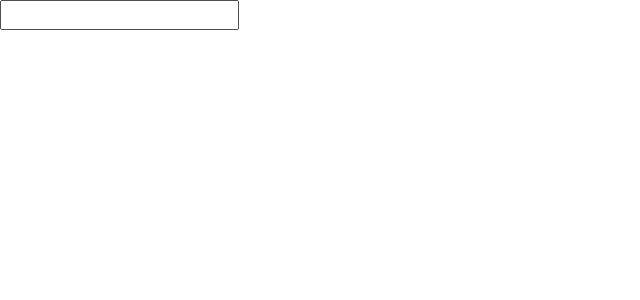
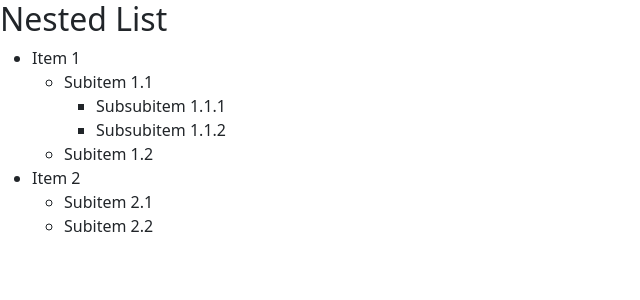
Before and after one commit to Sai2909/reactjs_machine_coding_2025, a React (Create React App) app: page / in a window 1280 px wide. Shown: the top 300 px of the page, without its empty margins (0-640 px from the left). Built offline with nearby package versions, Linux system fonts and the light colour scheme.

Commit message:
dynamic_listing

```diff
--- a/src/App.js
+++ b/src/App.js
@@ -1,10 +1,10 @@
 
-import ControlledInput from "./controlledInput/ControlledInput";
+import Rendering from "./dynamic_nested_listing/Rendering";
 
 function App() {
   return (
     <div className="App" >
-      < ControlledInput />
+      < Rendering />
     </div>
   );
 }
--- /dev/null
+++ b/src/dynamic_nested_listing/Rendering.js
@@ -0,0 +1,48 @@
+import React from 'react'
+
+const data = [
+    {
+        name: "Item 1",
+        children: [
+            {
+                name: "Subitem 1.1",
+                children: [
+                    { name: "Subsubitem 1.1.1", children: [] },
+                    { name: "Subsubitem 1.1.2", children: [] },
+                ],
+            },
+            { name: "Subitem 1.2", children: [] },
+        ],
+    },
+    {
+        name: "Item 2",
+        children: [
+            { name: "Subitem 2.1", children: [] },
+            { name: "Subitem 2.2", children: [] },
+        ],
+    },
+];
+
+
+const Rendering = () => {
+    const renderNestedItems = (items) => {
+        return (
+            <ul>
+                {items.map((item, index) => (
+                    <li key={index}>
+                        {item.name}
+                        {item.children.length > 0 && renderNestedItems(item.children)}
+                    </li>
+                ))}
+            </ul>
+        );
+    };
+    return (
+        <div>
+            <h2>Nested List</h2>
+            {renderNestedItems(data)}
+        </div>
+    );
+}
+
+export default Rendering
```
